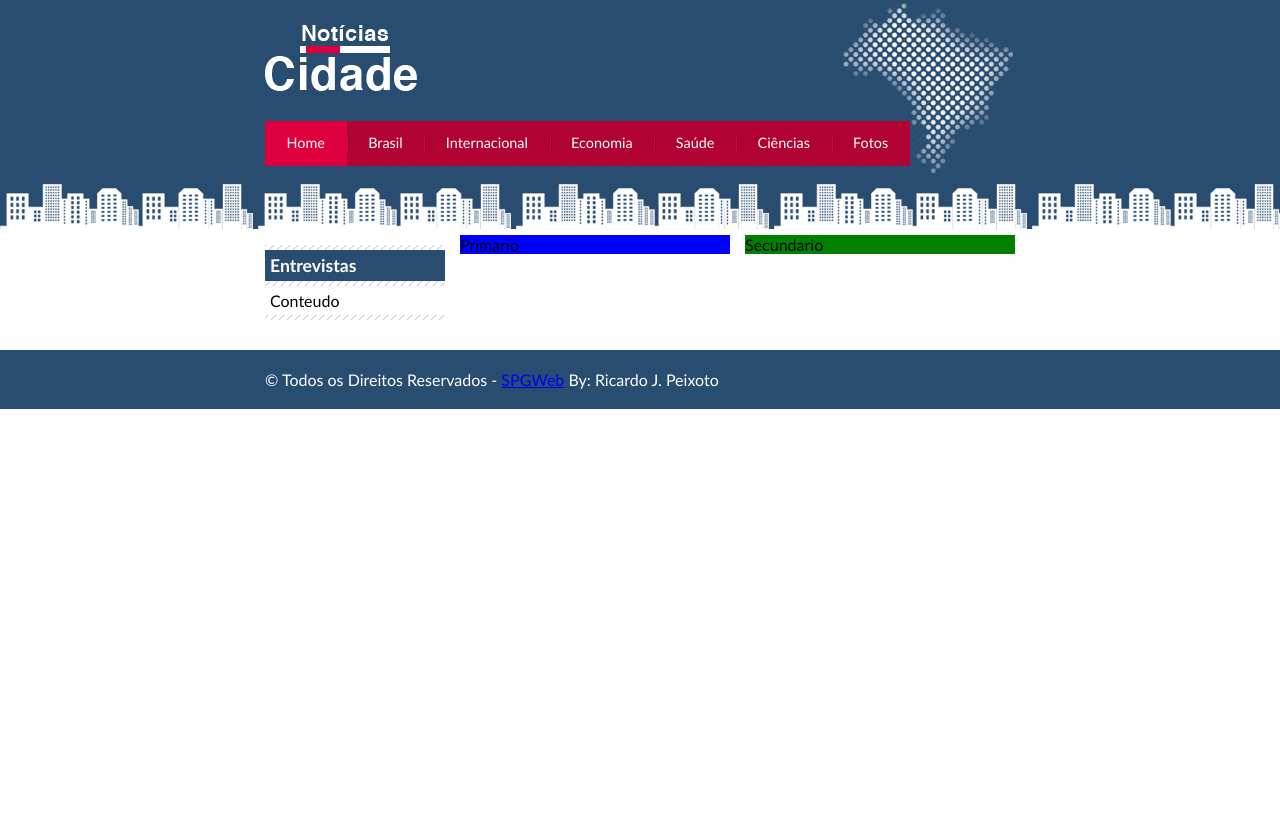
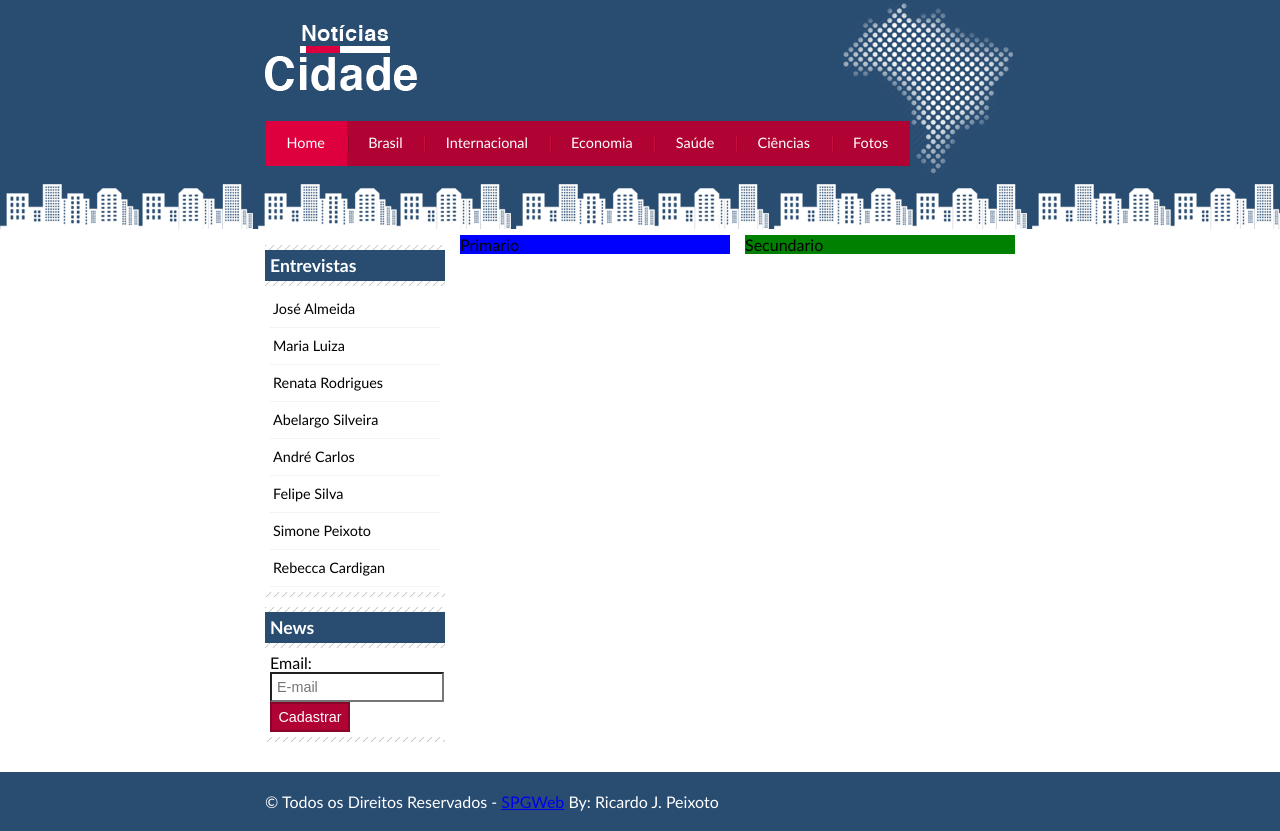
Before and after one commit to jricardop3/noticiascidade, a plain HTML site: page index.html in a window 1280 px wide. Before the commit the page ends 800 px from the top, so only its background shows below. Drawn offline with Linux system fonts and the light colour scheme.

Commit message:
parte 5
navegação lateral, formulário de e-mail e configurações de inputs

```diff
--- a/css/estilo.css
+++ b/css/estilo.css
@@ -121,6 +121,38 @@ body.fotos #navegacao a#fotos {
  	padding: 5px;
  	margin-top: 5px;
  }
+ /******************************************************
+ ********** Formatação menu lateral */
+ #lateral ul a {
+ 	font-size: 0.9em;
+ 	padding: 3px;
+ 	display: block;
+ 	line-height: 30px;
+ 	color: #000;
+ 	text-decoration: none;
+ 	border-bottom: 1px solid #f3f3f3;
+ }
+#lateral ul a:hover{
+	background: #f9f9f9 url(../img/marcador.png) no-repeat left center;
+	color: #a1a1a1;
+	padding-left: 20px;
+}
+label {
+	display: block;
+	cursor: pointer;
+}
+input {
+	padding: 5px;
+	width: 160px;
+	font-size: 0.9em;
+	background-color: #fff;
+}
+input.submit {
+	width: 80px;
+	color: #fff;
+	background-color: #b10333;
+	border:  2px solid #870529;
+}
 #container-rodape {
 	background: #294c71;
 	padding: 20px;
--- a/index.html
+++ b/index.html
@@ -28,7 +28,30 @@
 				<div class="caixa">
 					<h2>Entrevistas</h2>
 					<div class="caixa-conteudo">
-						Conteudo
+						<ul>
+							<li><a href="#">José Almeida</a></li>
+							<li><a href="#">Maria Luiza</a></li>
+							<li><a href="#">Renata Rodrigues</a></li>
+							<li><a href="#">Abelargo Silveira</a></li>
+							<li><a href="#">André Carlos</a></li>
+							<li><a href="#">Felipe Silva</a></li>
+							<li><a href="#">Simone Peixoto</a></li>
+							<li><a href="#">Rebecca Cardigan</a></li>
+						</ul>
+					</div>
+				</div>
+				<div class="caixa">
+					<h2>News</h2>
+					<div class="caixa-conteudo">
+						<form>
+							<div>
+								<label for="email">Email:</label>
+								<input type="text" name="email" id="email" placeholder="E-mail">
+							</div>
+							<div>
+								<input type="submit" value="Cadastrar" class="submit">
+							</div>
+						</form>
 					</div>
 				</div>
 
```
